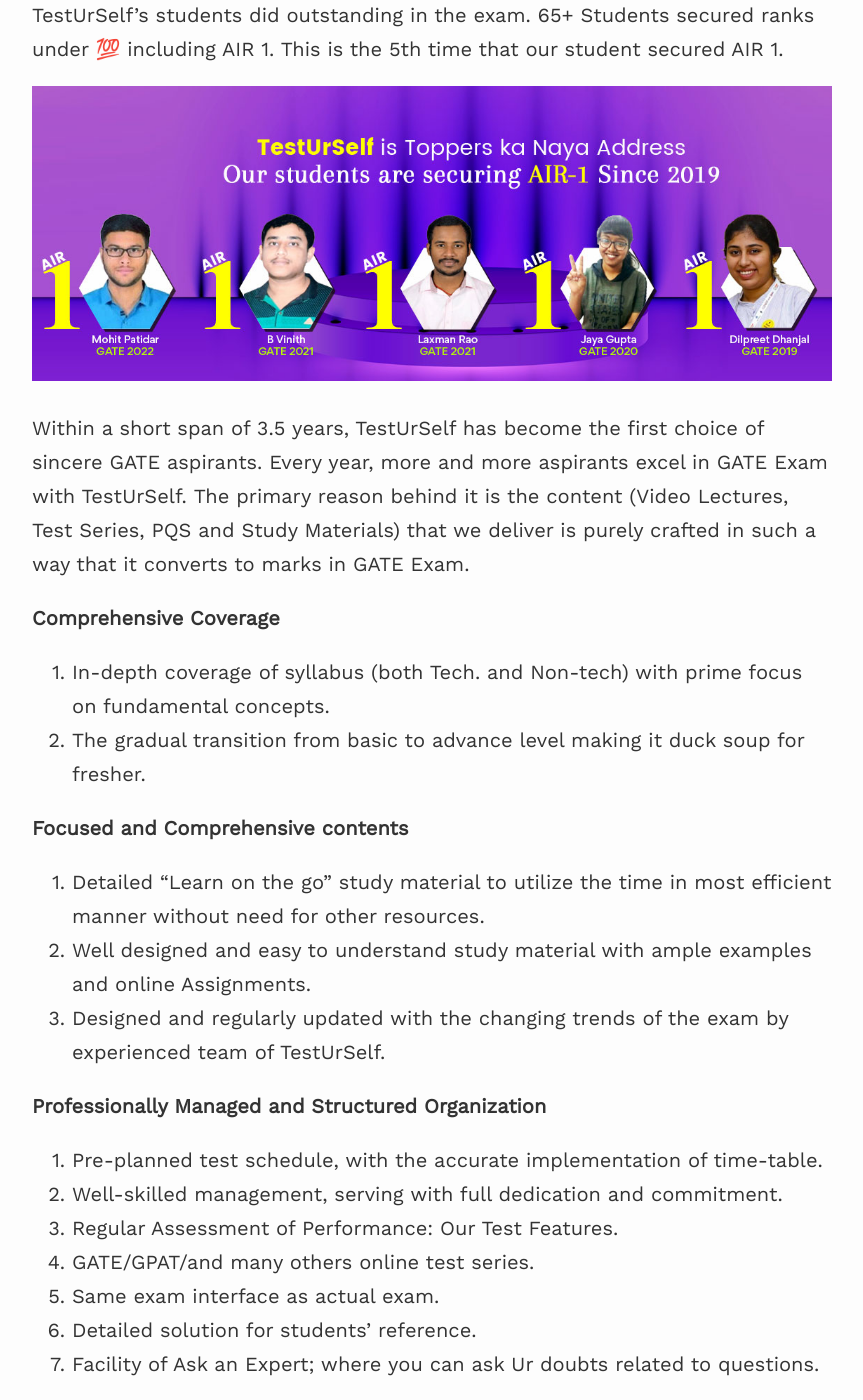
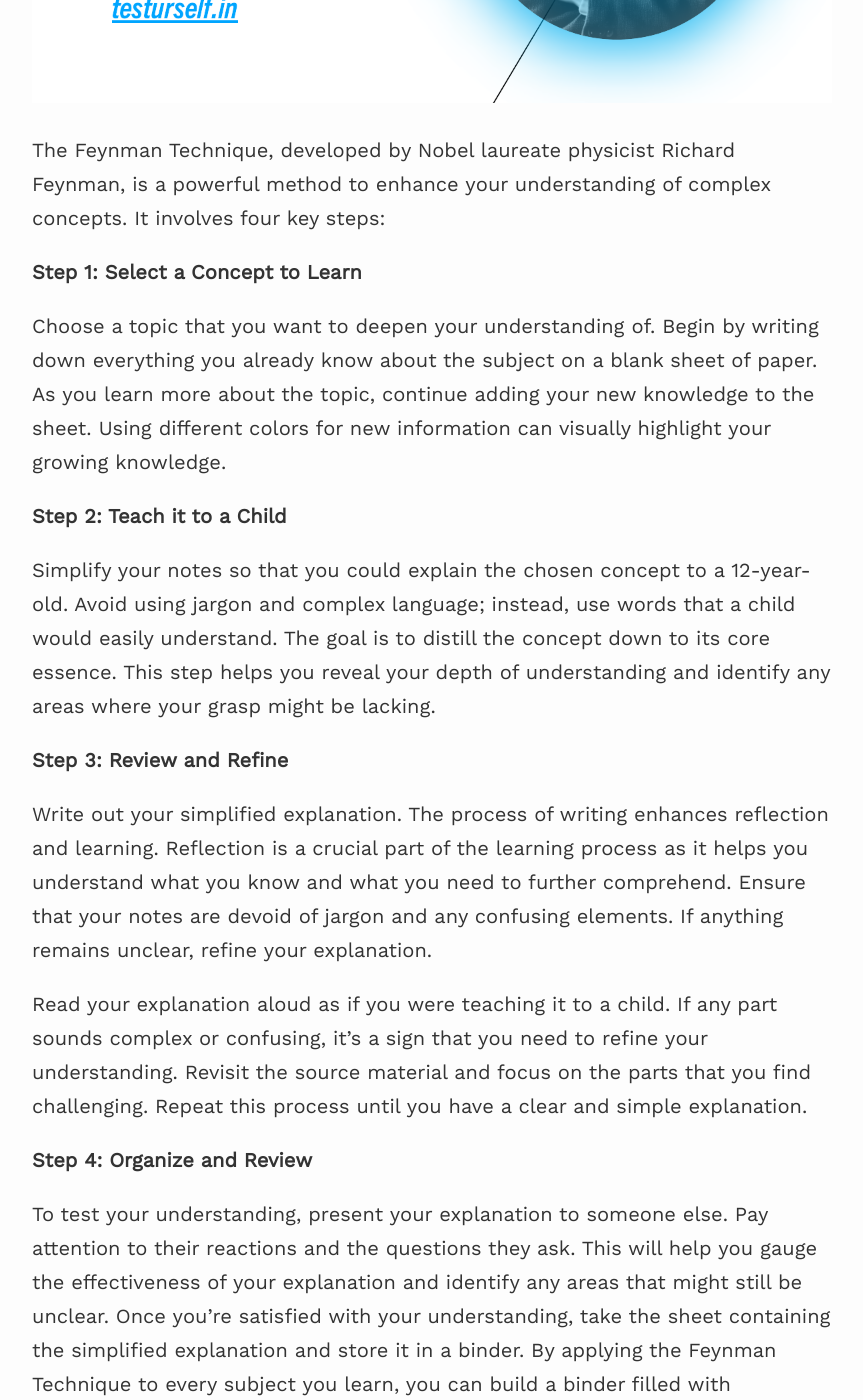
Before and after one commit to Samarjeetkumarsingh/website, a Jekyll site: the page built from _posts/2023-08-18-the-feynman-technique.md, in a window 1280 px wide and 1400 px high, scrolled down 690 px. Shown: the whole window, without its empty margins (208-1071 px from the left). Built offline with Jekyll 4.4.1, drawn with Linux system fonts in a browser that asks for light colours; nearby versions of some CDN libraries; some of the changed text lies outside the part shown.

Commit message:
Update 2023-08-18-the-feynman-technique.md

```diff
--- a/_posts/2023-08-18-the-feynman-technique.md
+++ b/_posts/2023-08-18-the-feynman-technique.md
@@ -1,59 +1,29 @@
 ---
 layout: post
-title: Why TestUrSelf?
+title: The Feynman Technique - Master the Art of Learning
 ---
-Dear aspirants,
 
-**TestUrSelf’s Student Performance: Highest Number of Selections with Top Rankers.**
+![image](/assets/images/feynman.png)
 
-TestUrSelf has maintained its exclusivity by consistently ensuring maximum selections and producing toppers and highest number of rank holders in GATE and PSU examinations. In GATE-2022 Examination, TestUrSelf has produced  AIR-1 rankers with a total of 65+ secured under AIR 100.
+The Feynman Technique, developed by Nobel laureate physicist Richard Feynman, is a powerful method to enhance your understanding of complex concepts. It involves four key steps:
 
+**Step 1: Select a Concept to Learn**
 
-**Results Oriented**
+Choose a topic that you want to deepen your understanding of. Begin by writing down everything you already know about the subject on a blank sheet of paper. As you learn more about the topic, continue adding your new knowledge to the sheet. Using different colors for new information can visually highlight your growing knowledge.
 
-The result of GATE 2022 has been announced and we are extremely happy that TestUrSelf’s students did outstanding in the exam. 65+ Students secured ranks under 💯 including AIR 1. This is the 5th time that our student secured AIR 1.
+**Step 2: Teach it to a Child**
 
-![image](/assets/images/13.png)
+Simplify your notes so that you could explain the chosen concept to a 12-year-old. Avoid using jargon and complex language; instead, use words that a child would easily understand. The goal is to distill the concept down to its core essence. This step helps you reveal your depth of understanding and identify any areas where your grasp might be lacking.
 
-Within a short span of 3.5 years, TestUrSelf has become the first choice of sincere GATE aspirants. Every year, more and more aspirants excel in GATE Exam with TestUrSelf. The primary reason behind it is the content (Video Lectures, Test Series, PQS and Study Materials) that we deliver is purely crafted in such a way that it converts to marks in GATE Exam.
+**Step 3: Review and Refine**
 
-**Comprehensive Coverage**
+Write out your simplified explanation. The process of writing enhances reflection and learning. Reflection is a crucial part of the learning process as it helps you understand what you know and what you need to further comprehend. Ensure that your notes are devoid of jargon and any confusing elements. If anything remains unclear, refine your explanation.
 
-1. In-depth coverage of syllabus (both Tech. and Non-tech) with prime focus on fundamental concepts.
-2. The gradual transition from basic to advance level making it duck soup for fresher.
+Read your explanation aloud as if you were teaching it to a child. If any part sounds complex or confusing, it's a sign that you need to refine your understanding. Revisit the source material and focus on the parts that you find challenging. Repeat this process until you have a clear and simple explanation.
 
-**Focused and Comprehensive contents**
+**Step 4: Organize and Review**
 
-1. Detailed “Learn on the go” study material to utilize the time in most efficient manner without need for other resources.
-2. Well designed and easy to understand study material with ample examples and online Assignments.
-3. Designed and regularly updated with the changing trends of the exam by experienced team of TestUrSelf.
+To test your understanding, present your explanation to someone else. Pay attention to their reactions and the questions they ask. This will help you gauge the effectiveness of your explanation and identify any areas that might still be unclear.
+Once you're satisfied with your understanding, take the sheet containing the simplified explanation and store it in a binder. By applying the Feynman Technique to every subject you learn, you can build a binder filled with organized and simplified explanations. Periodically reviewing this binder will help reinforce your understanding over time.
 
-**Professionally Managed and Structured Organization**
-
-1. Pre-planned test schedule, with the accurate implementation of time-table.
-2. Well-skilled management, serving with full dedication and commitment.
-3. Regular Assessment of Performance: Our Test Features.
-4. GATE/GPAT/and many others online test series.
-5. Same exam interface as actual exam.
-6. Detailed solution for students’ reference.
-7. Facility of Ask an Expert; where you can ask Ur doubts related to questions.
-
-**Overall Analysis report: The report will have**
-
-1. Ur Score in that test, along with the number of questions attempted.
-2. Time Taken and the Rank secured.
-3. Marks Distribution (positive, negative and unattempted questions).
-4. Time wise Pi Chart (Skipped, unproductive and productive).
-
-**Comparison Reports: Comparison reports clearly demonstrate**
-
-1. Ur score /Toppers Score.
-2. Ur Time /Time taken by Topper.
-3. Top 3 toppers' score comparison.
-4. There is a feature that you can attempt a skipped question after test submission without seeing the solutions.
-
-**Previous Year Solved Papers**
-
-1. We provide previous year solved papers in form of Readable Mode as well as Test Mode.
-
-Happy preparations!!
+Incorporating the Feynman Technique into your learning routine can lead to a deeper understanding of complex concepts across various subjects. This method emphasizes the importance of simplicity, clarity, and continuous reflection in the learning process.
```
